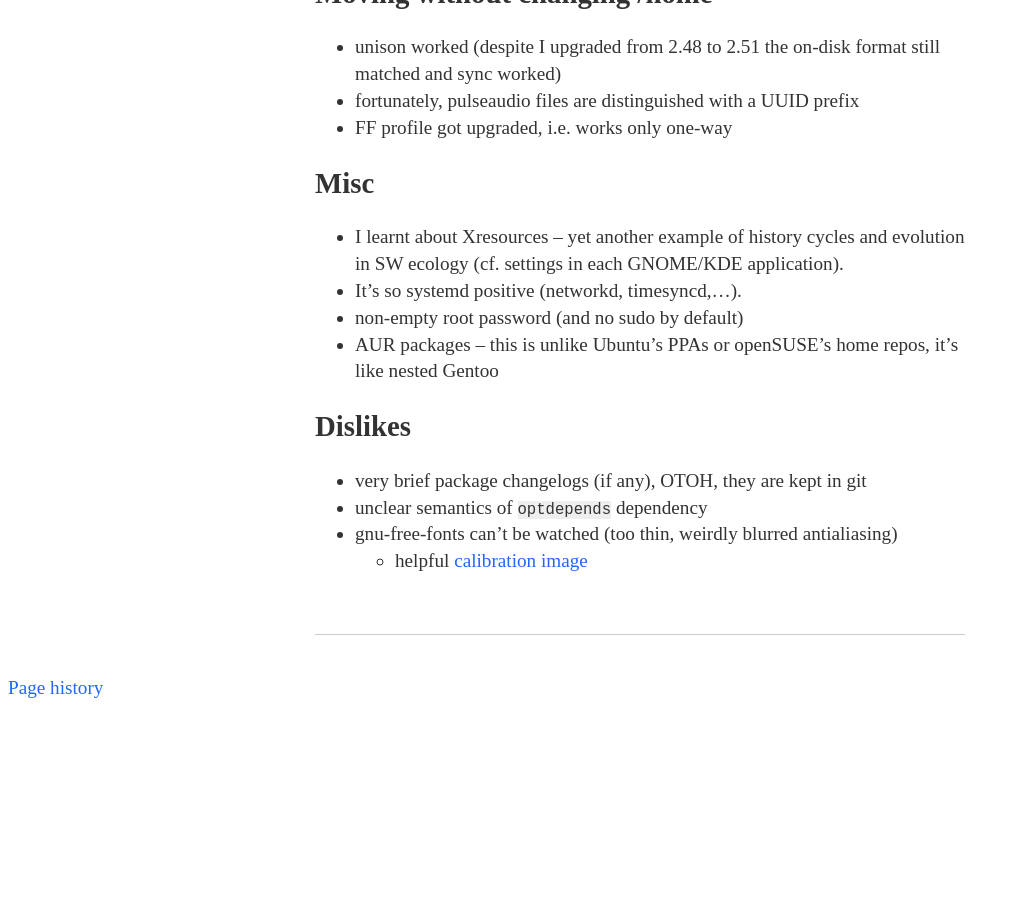
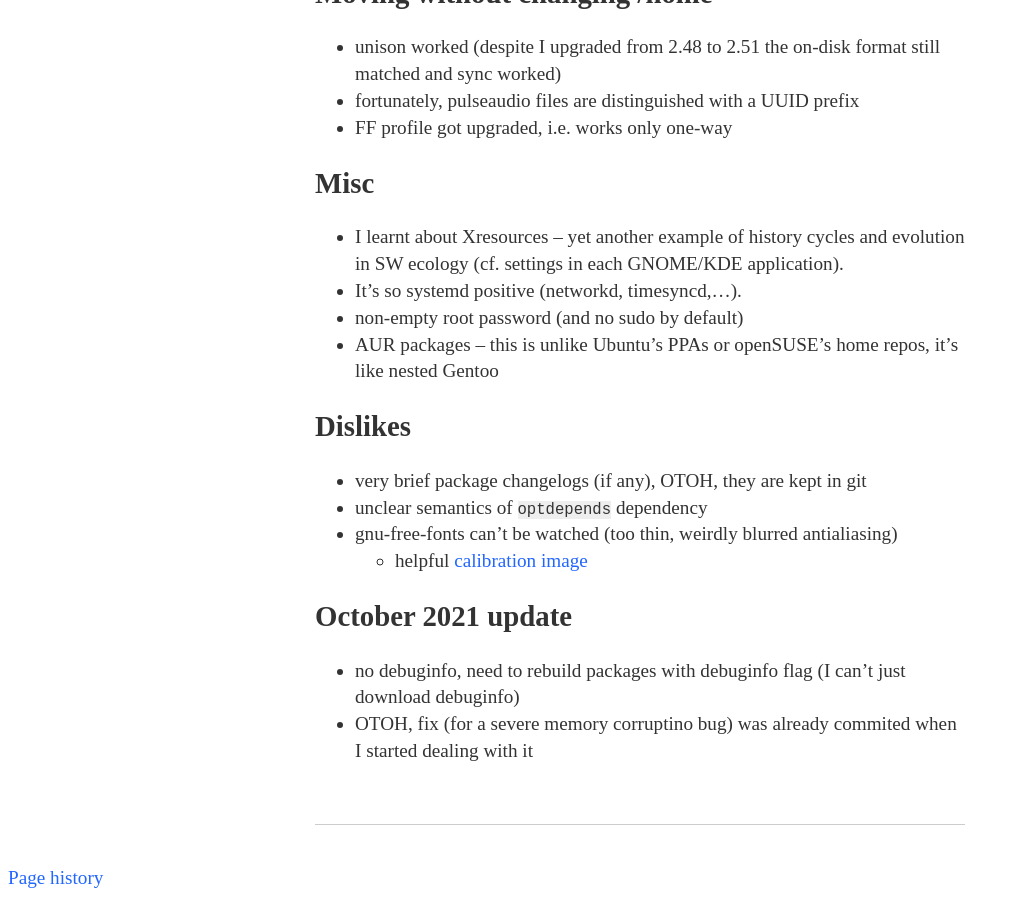
Before and after one commit to Werkov/Werkov.github.io, a Jekyll site: the page built from _posts/2021-02-04-arch-migration.md, in a window 1280 px wide and 900 px high, scrolled down 871 px. Shown: the whole window, without its empty margins (0-1019 px from the left). Built offline with Jekyll 4.4.1, drawn with Linux system fonts in a browser that asks for light colours; before the commit the page ends 1581 px from its top, so only the background shows below that.

Commit message:
Arch: update

```diff
--- a/_posts/2021-02-04-arch-migration.md
+++ b/_posts/2021-02-04-arch-migration.md
@@ -52,3 +52,9 @@ tags: Linux desktop sysadmin Arch Ubuntu
   * unclear semantics of `optdepends` dependency
   * gnu-free-fonts can't be watched (too thin, weirdly blurred antialiasing)
     * helpful [calibration image](http://www.lagom.nl/lcd-test/subpixel.php)
+
+## October 2021 update
+
+  * no debuginfo, need to rebuild packages with debuginfo flag (I can't just download debuginfo)
+  * OTOH, fix (for a severe memory corruptino bug) was already commited when I
+    started dealing with it
```
